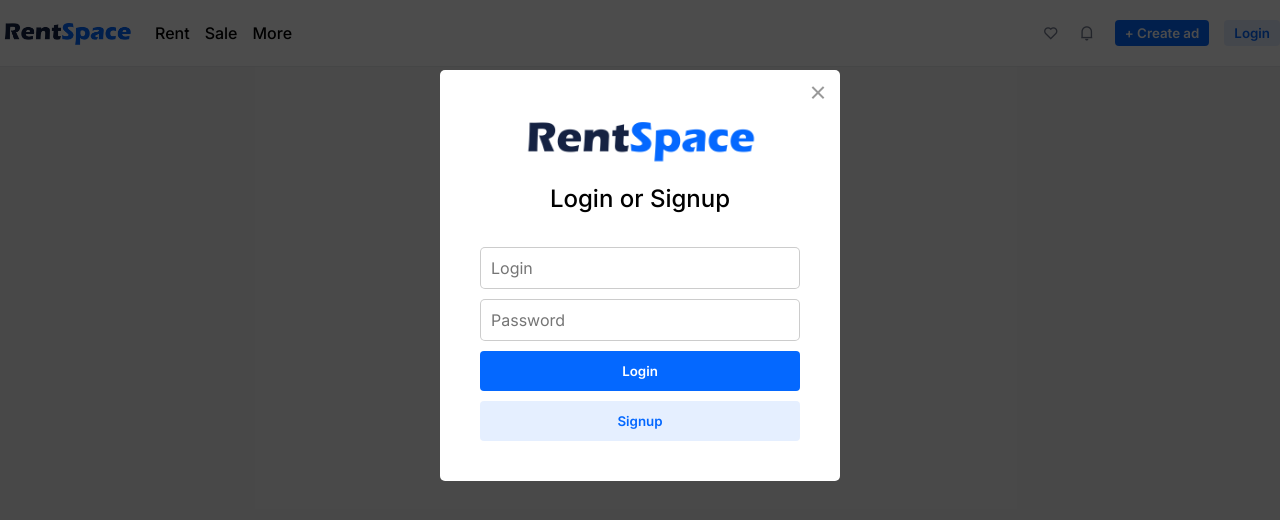
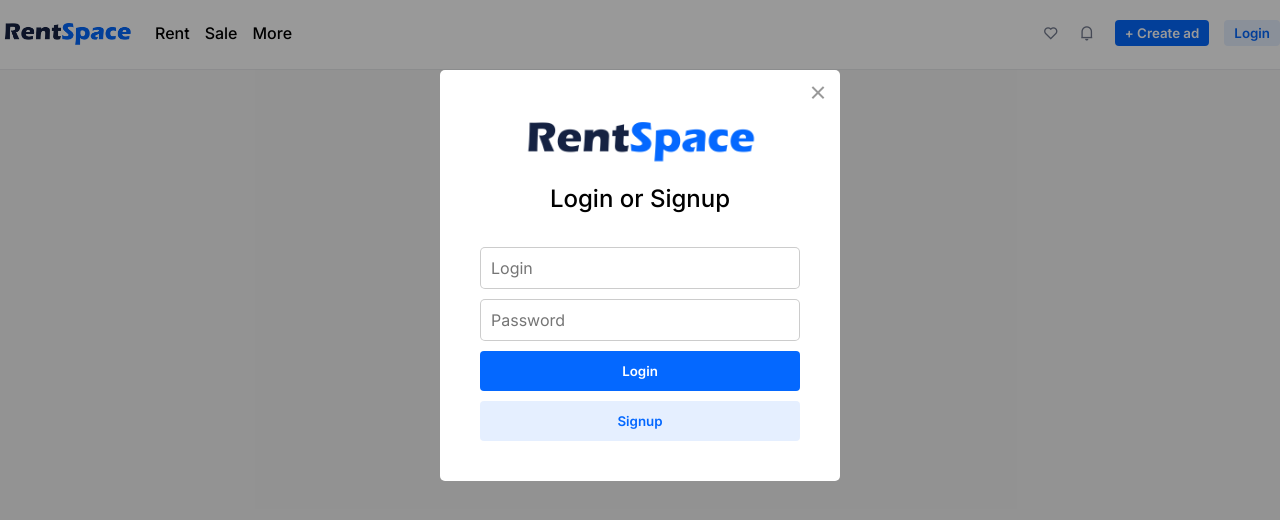
Before and after one commit to Lexeor/rent-space, a React (Create React App) app: page / in a window 1280 px wide. Both pictures are taken after a click on the button "Login". Shown: the top 520 px of the page. Built offline with nearby package versions, Linux system fonts and the light colour scheme.

Commit message:
context implemented

```diff
--- a/src/App.jsx
+++ b/src/App.jsx
@@ -1,29 +1,23 @@
-import { useState } from "react";
 import Header from "./components/Header";
 import Popup from "./components/popup/Popup";
+import MenuPopup from "./components/menu-popup/MenuPopup";
+import { PopupContextProvider } from "./components/contexts/PopupContext";
 import "./styles/Variables.css";
 import "./styles/App.css";
 import "./styles/Styles.css";
 import "remixicon/fonts/remixicon.css";
 
 function App() {
-  const [popup, setPopup] = useState(false);
-
-  const popupCloseHandler = (e) => {
-    setPopup(e);
-  };
-
-  const togglePopup = (e) => {
-    setPopup(e);
-  };
-
   return (
     <div className="App">
-      <Header togglePopup={togglePopup} />
+      <PopupContextProvider>
+        <Header />
+        <Popup />
+        <MenuPopup />
+      </PopupContextProvider>
       <div className="container">
         <div className="content"></div>
       </div>
-      <Popup show={popup} togglePopup={popupCloseHandler} />
     </div>
   );
 }
--- a/src/components/Header.jsx
+++ b/src/components/Header.jsx
@@ -1,8 +1,11 @@
-import React from "react";
+import React, { useContext } from "react";
 import TopMenu from "./TopMenu";
 import { Tooltip } from "react-tooltip";
+import { PopupContext } from "./contexts/PopupContext";
 
 function Header(props) {
+  const { toggleLoginPopup } = useContext(PopupContext);
+
   return (
     <header>
       <div className="container">
@@ -29,7 +32,7 @@ function Header(props) {
           </div>
           <div className="btn-area">
             <button className="btn-primary">+ Create ad</button>
-            <button className="btn-secondary" onClick={props.togglePopup}>
+            <button className="btn-secondary" onClick={toggleLoginPopup}>
               Login
             </button>
           </div>
--- a/src/components/TopMenu.jsx
+++ b/src/components/TopMenu.jsx
@@ -1,11 +1,19 @@
-import React from "react";
+import React, { useContext } from "react";
+import { PopupContext } from "./contexts/PopupContext";
 
-function TopMenu() {
+function TopMenu(props) {
+  const { showTopMenu } = useContext(PopupContext);
   return (
     <div className="menu-top">
-      <div className="menu-item">Rent</div>
-      <div className="menu-item">Sale</div>
-      <div className="menu-item">More</div>
+      <div className="menu-item" onMouseEnter={() => showTopMenu("Rent")}>
+        Rent
+      </div>
+      <div className="menu-item" onMouseEnter={() => showTopMenu("Sale")}>
+        Sale
+      </div>
+      <div className="menu-item" onMouseEnter={() => showTopMenu("More")}>
+        More
+      </div>
     </div>
   );
 }
--- /dev/null
+++ b/src/components/contexts/PopupContext.jsx
@@ -0,0 +1,39 @@
+import React, { createContext, useState } from "react";
+
+export const PopupContext = createContext(null);
+
+export const PopupContextProvider = ({ children }) => {
+  const [content, setContent] = useState(null);
+  const [showLoginPopup, setShowLoginPopup] = useState(false);
+  const [showTopMenuPopup, setShowTopMenuPopup] = useState(false);
+
+  const toggleLoginPopup = () => {
+    setShowLoginPopup((prev) => !prev);
+  };
+
+  const hideTopMenu = () => {
+    setShowTopMenuPopup(false);
+  };
+
+  const showTopMenu = (c) => {
+    setShowTopMenuPopup(true);
+    if (c) {
+      setContent(c);
+    }
+  };
+
+  const value = {
+    showLoginPopup,
+    setShowLoginPopup,
+    showTopMenuPopup,
+    setShowTopMenuPopup,
+    toggleLoginPopup,
+    showTopMenu,
+    hideTopMenu,
+    content,
+  };
+
+  return (
+    <PopupContext.Provider value={value}> {children} </PopupContext.Provider>
+  );
+};
--- /dev/null
+++ b/src/components/menu-popup/MenuPopup.jsx
@@ -0,0 +1,24 @@
+import React from "react";
+import { useContext } from "react";
+import "./menu-popup.css";
+import { PopupContext } from "../contexts/PopupContext";
+
+function MenuPopup(props) {
+  const { showTopMenuPopup, hideTopMenu, content } = useContext(PopupContext);
+
+  return (
+    <div
+      className="overlay-menu"
+      style={{
+        visibility: showTopMenuPopup ? "visible" : "hidden",
+        opacity: showTopMenuPopup ? "1" : "0",
+      }}
+    >
+      <div className="top-menu-container" onMouseLeave={hideTopMenu}>
+        <div className="container">{content}</div>
+      </div>
+    </div>
+  );
+}
+
+export default MenuPopup;
--- /dev/null
+++ b/src/components/menu-popup/menu-popup.css
@@ -0,0 +1,19 @@
+.overlay-menu {
+  visibility: hidden;
+  opacity: 0;
+  position: fixed;
+  top: 0;
+  bottom: 0;
+  left: 0;
+  right: 0;
+  background: rgba(0, 0, 0, 0.4);
+  transition: opacity 300ms;
+  z-index: 50;
+}
+
+.top-menu-container {
+  background-color: var(--white-100);
+  padding-top: 70px;
+  min-height: 400px;
+  z-index: 80;
+}
--- a/src/components/popup/Popup.jsx
+++ b/src/components/popup/Popup.jsx
@@ -1,29 +1,21 @@
-import { useState, useEffect } from "react";
+import { useContext } from "react";
 import React from "react";
 import "./popup.css";
+import { PopupContext } from "../contexts/PopupContext";
 
 function Popup(props) {
-  const [show, setShow] = useState(false);
-
-  const closeHandler = (e) => {
-    setShow(false);
-    props.togglePopup(false);
-  };
-
-  useEffect(() => {
-    setShow(props.show);
-  }, [props.show]);
+  const { showLoginPopup, toggleLoginPopup } = useContext(PopupContext);
 
   return (
     <div
       className="overlay"
       style={{
-        visibility: show ? "visible" : "hidden",
-        opacity: show ? "1" : "0",
+        visibility: showLoginPopup ? "visible" : "hidden",
+        opacity: showLoginPopup ? "1" : "0",
       }}
     >
       <div className="popup">
-        <i className="ri-close-line close" onClick={closeHandler}></i>
+        <i className="ri-close-line close" onClick={toggleLoginPopup}></i>
         <div className="popup-logo">
           <img
             src={window.location.origin + "/logo.png"}
--- a/src/components/popup/popup.css
+++ b/src/components/popup/popup.css
@@ -6,8 +6,9 @@
   bottom: 0;
   left: 0;
   right: 0;
-  background: rgba(0, 0, 0, 0.7);
+  background: rgba(0, 0, 0, 0.4);
   transition: opacity 300ms;
+  z-index: 100;
 }
 
 .popup {
--- a/src/styles/App.css
+++ b/src/styles/App.css
@@ -76,6 +76,8 @@ header {
   display: flex;
   flex-direction: row;
   justify-content: center;
+  min-height: 70px;
+  z-index: 60;
 }
 
 .logo {
```
